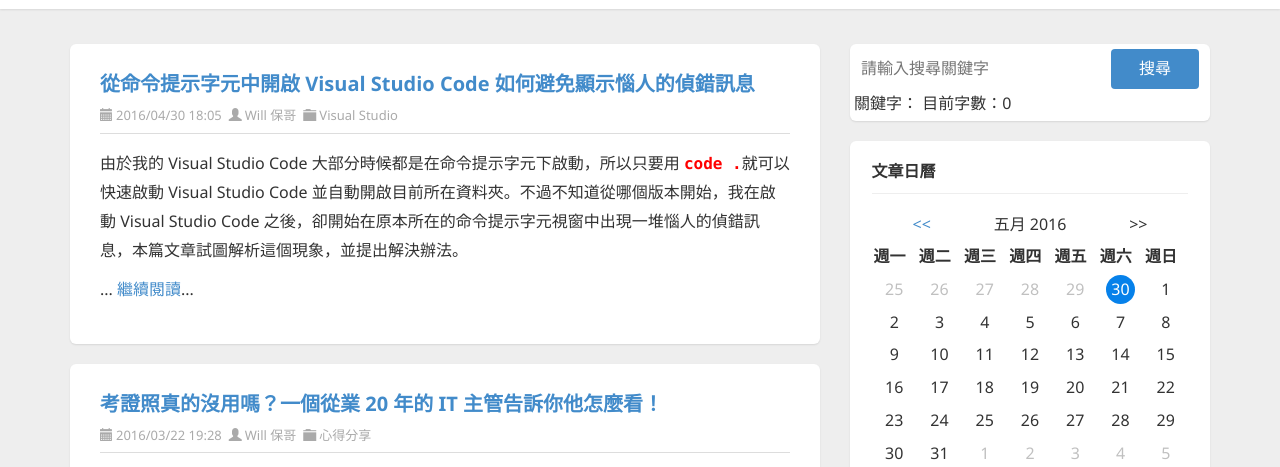
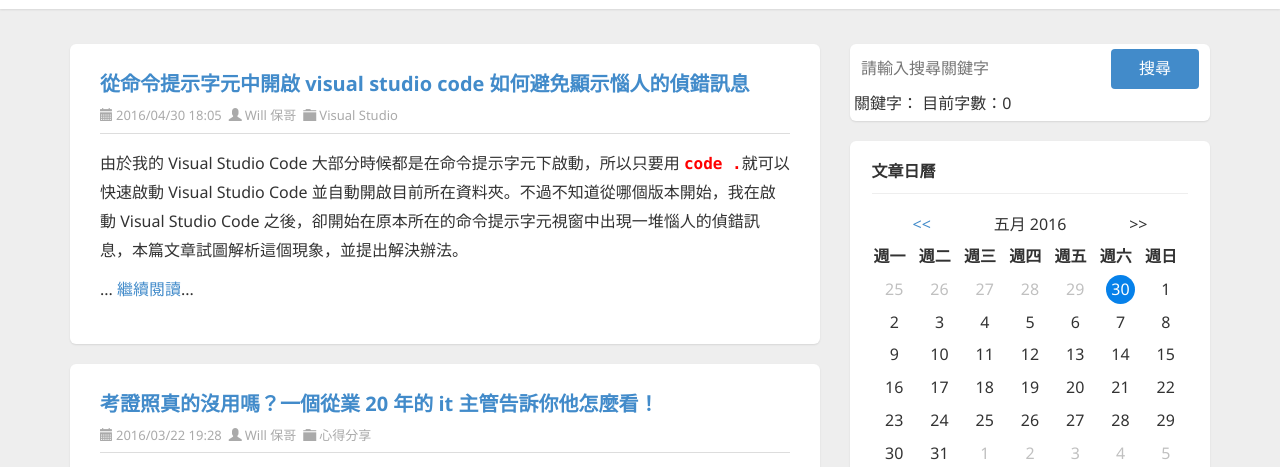
Before and after one commit to Coffee0127/angular-zero, an Angular app: page / in a window 1280 px wide. Shown: the part 210-677 px from the top of the page. Built offline with nearby package versions, Linux system fonts and the light colour scheme.

Commit message:
使用 Pipes 管線元件 - lowercase

```diff
--- a/src/app/app.component.html
+++ b/src/app/app.component.html
@@ -11,7 +11,7 @@
         <article class="post" id="post{{idx}}" *ngFor="let item of data; let idx = index;">
           <header class="post-header">
             <h2 class="post-title">
-                <a [href]="item.href">{{ item.title }}</a>
+                <a [href]="item.href">{{ item.title | lowercase }}</a>
             </h2>
             <div class="post-info clearfix">
               <span class="post-date"><i class="glyphicon glyphicon-calendar"></i>{{ item.date }}</span>
```
